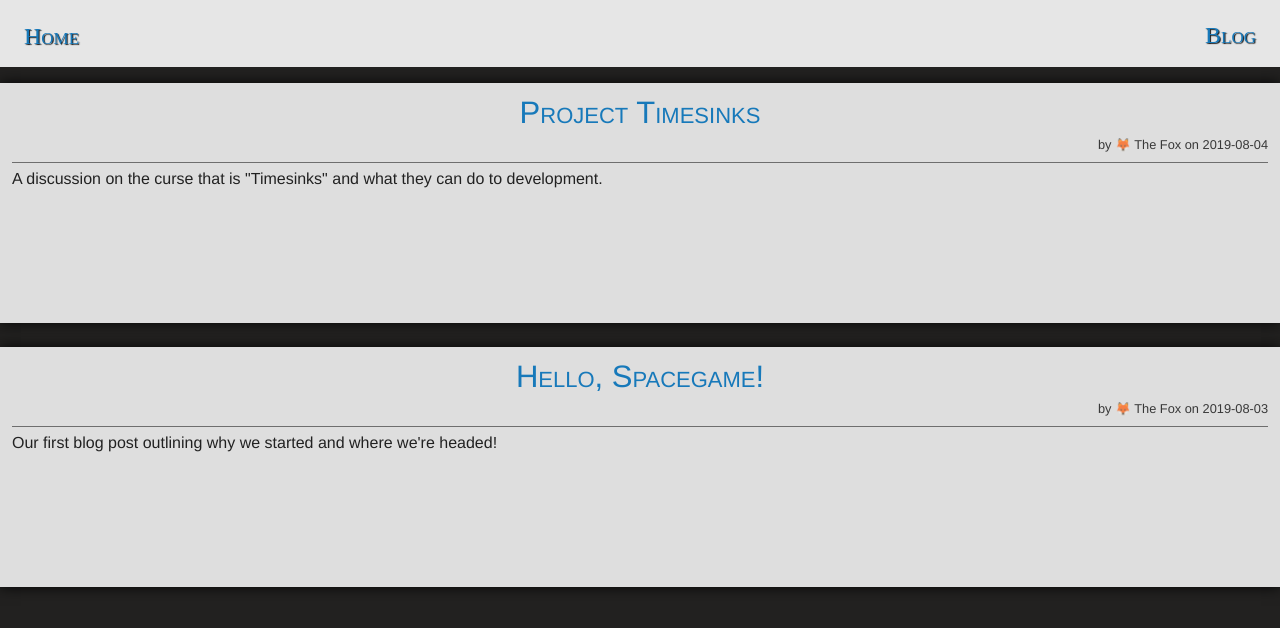
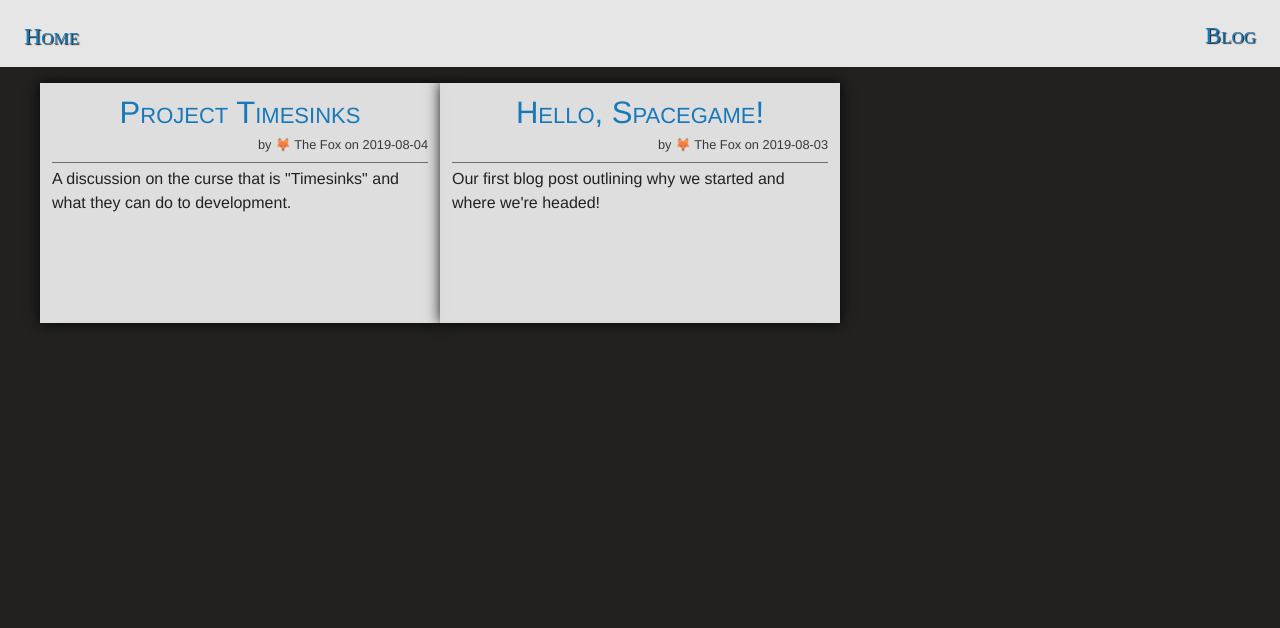
Before and after one commit to ori-sky/polar-space, a Jekyll site: the page built from blog.md, in a window 1280 px wide. Shown: the top 628 px of the page. Built offline with Jekyll 4.4.1, drawn with Linux system fonts in a browser that asks for light colours; nearby versions of some CDN libraries; some web fonts are replaced; library files that are not in the unit come from our copies.

Commit message:
Update blog.html

```diff
--- a/_layouts/blog.html
+++ b/_layouts/blog.html
@@ -3,8 +3,10 @@
 	{% include head.html %}
 	<body>
 		{% include header.html %}
-		<div class="row">
-			{{ content }}
+		<div class="grid-container">
+			<div class="grid-x grid-padding-x">
+				{{ content }}
+			</div>
 		</div>
 	</body>
 </html>
```
